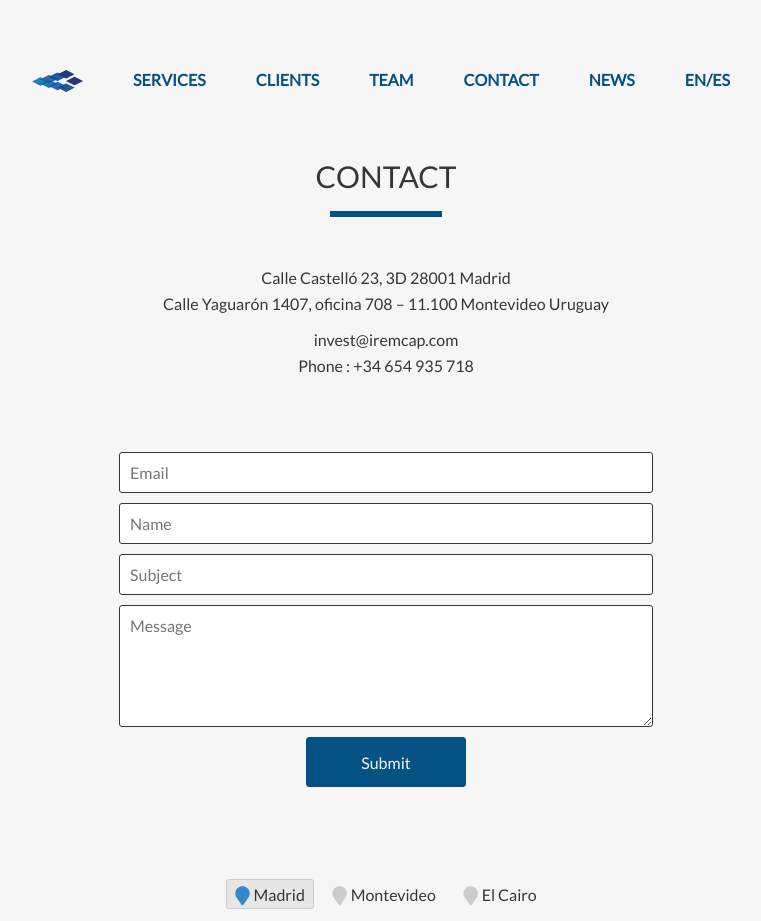
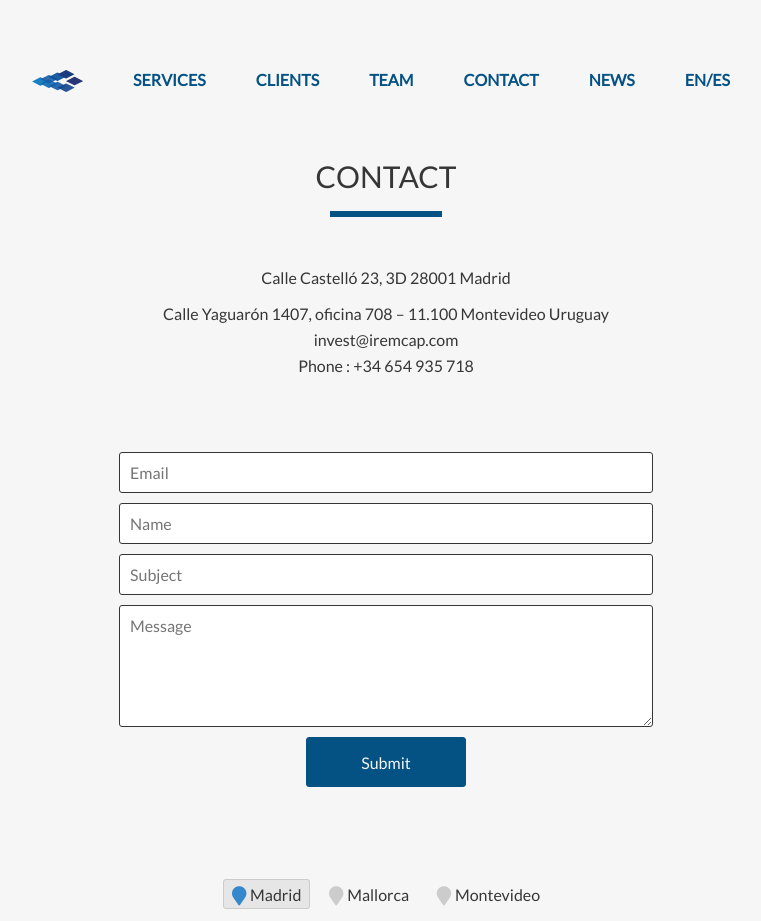
Before and after one commit to cserron/iremcap, a Jekyll site: the page built from contact.md, in a window 1280 px wide, cut to the strip 0-921 px from the top of the page. Shown: the whole strip, without its empty margins (254-1015 px from the left). Built offline with Jekyll 4.4.1, drawn with Linux system fonts in a browser that asks for light colours; nearby versions of some CDN libraries.

Commit message:
Agregado Mallorca como ejemplo.

```diff
--- a/_data/page__contact.yml
+++ b/_data/page__contact.yml
@@ -7,14 +7,14 @@ en:
       label: Madrid
       lat: 40.4246500823053
       lng: -3.6816476566164056
+    - address:
+      label: Mallorca
+      lat: 39.5715422
+      lng: 2.6517081
     - address: Calle Yaguarón 1407, oficina 708 – 11.100 Montevideo Uruguay
       label: Montevideo
       lat: -34.904425119577745
       lng: -56.188194557169254
-    - address:
-      label: El Cairo
-      lat: 30.059729192539777
-      lng: 31.260217752647577
 
   info:
     email: invest@iremcap.com
--- a/_sass/_reset.scss
+++ b/_sass/_reset.scss
@@ -31,6 +31,7 @@ footer, header, hgroup, menu, nav, section {
 }
 body {
   line-height: 1;
+  background-color: $white;
 }
 ol, ul {
   list-style: none;
--- a/assets/main.scss
+++ b/assets/main.scss
@@ -4,9 +4,9 @@
 
 @import url('https://fonts.googleapis.com/css?family=Lato|Roboto|Roboto+Slab|Roboto+Slab:300,400|Montserrat:900');
 
+@import "colors";
 @import "reset";
 @import "dimensions";
-@import "colors";
 @import "mixins";
 @import "fontawesome-v5.0.10/fonts";
 
```
